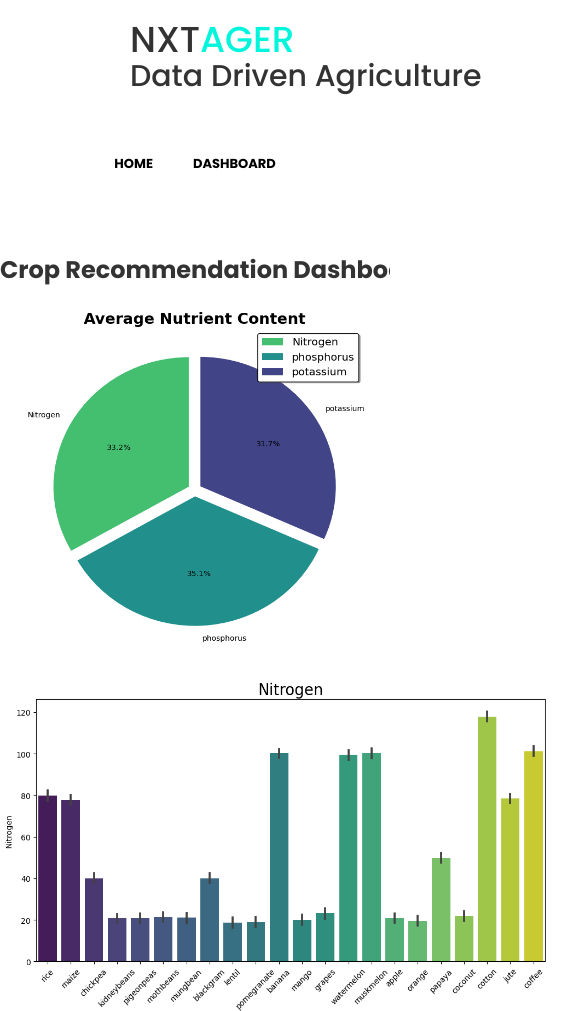
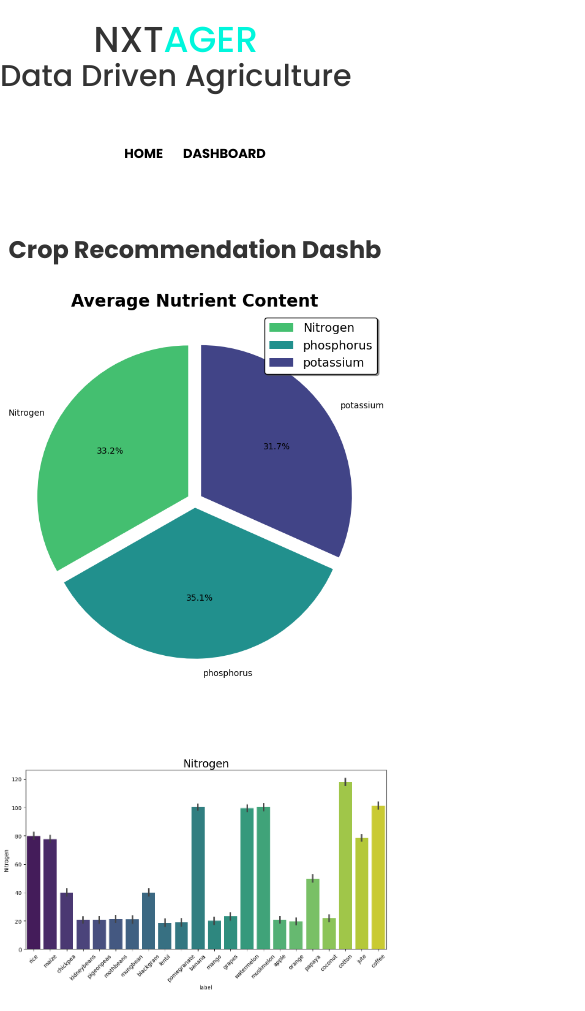
Before and after one commit to SrivathsanP23/NXTAGER, a plain HTML site: page project.html in a window 390 px wide. Shown: the top 1011 px of the page, 585 px wide, since content can reach past the window. Drawn offline with nearby package versions, Linux system fonts and the light colour scheme.

Commit message:
Add files via upload

```diff
--- a/project.html
+++ b/project.html
@@ -107,6 +107,49 @@
         .image-container {
             text-align: center;
         }
+
+        /* Add your existing styles above this line */
+
+/* Media Queries for Mobile Devices */
+@media only screen and (max-width: 768px) {
+    .logo {
+        width: 100%;
+        text-align: center;
+        margin-left: 0;
+    }
+
+    .header ul {
+        margin-top: 20px;
+        text-align: center;
+    }
+
+    .header li {
+        margin: 0;
+        padding: 10px;
+    }
+
+    .hero h1 {
+        font-size: 2em;
+        margin-bottom: 10px;
+    }
+
+    .hero p {
+        font-size: 1.5em;
+    }
+
+    .typewriter-container {
+        font-size: 18px;
+    }
+
+    .image-container img {
+        width: 100%;
+        height: auto;
+        margin-bottom: 20px;
+    }
+
+    /* Add additional styles for mobile layout if needed */
+}
+
     </style>
 </head>
 
--- a/style.css
+++ b/style.css
@@ -142,9 +142,6 @@ body {
   position: relative;
 }
 
-.cont .contsub {
-  padding-left: 10px;
-}
 
 
 
@@ -257,9 +254,7 @@ footer {
 
 
 
-@media (max-width: 768px) {
-
-
+@media only screen and (max-width: 768px) {
   .header {
     height: auto;
     flex-direction: column;
@@ -269,13 +264,11 @@ footer {
   .logo {
     width: 100%;
     height: auto;
-    margin-right: -140px;
-    margin-left: 120px;
+    object-fit: fill;
   }
 
   .header ul {
     margin-top: 20px;
-
   }
 
   .header a {
@@ -286,7 +279,6 @@ footer {
   .header a:hover {
     color: chocolate;
   }
-
 
   .hero {
     height: auto;
@@ -318,10 +310,6 @@ footer {
     font-weight: 500;
   }
 
-  .benefits li {
-    font-size: 16px;
-  }
-
   .cont {
     margin-top: 30px;
     height: auto;
@@ -330,17 +318,23 @@ footer {
     padding-left: 5px;
     text-align: center;
     flex-direction: column-reverse;
-
   }
 
-  .cont img {
-    width: 280px;
-    height: 145px;
+
+
+  .image-container{
+    display: flex;
+    flex-direction: column;
+    align-items: center;
+
+    text-align: center;
+
+    object-fit: contain;
   }
 
-  .image-container {
-    text-align: center;
-    width: 100%;
+  .image-container .img{
+    height: 350px;
+    width: 350px;
+  }
 
 }
-}
```
